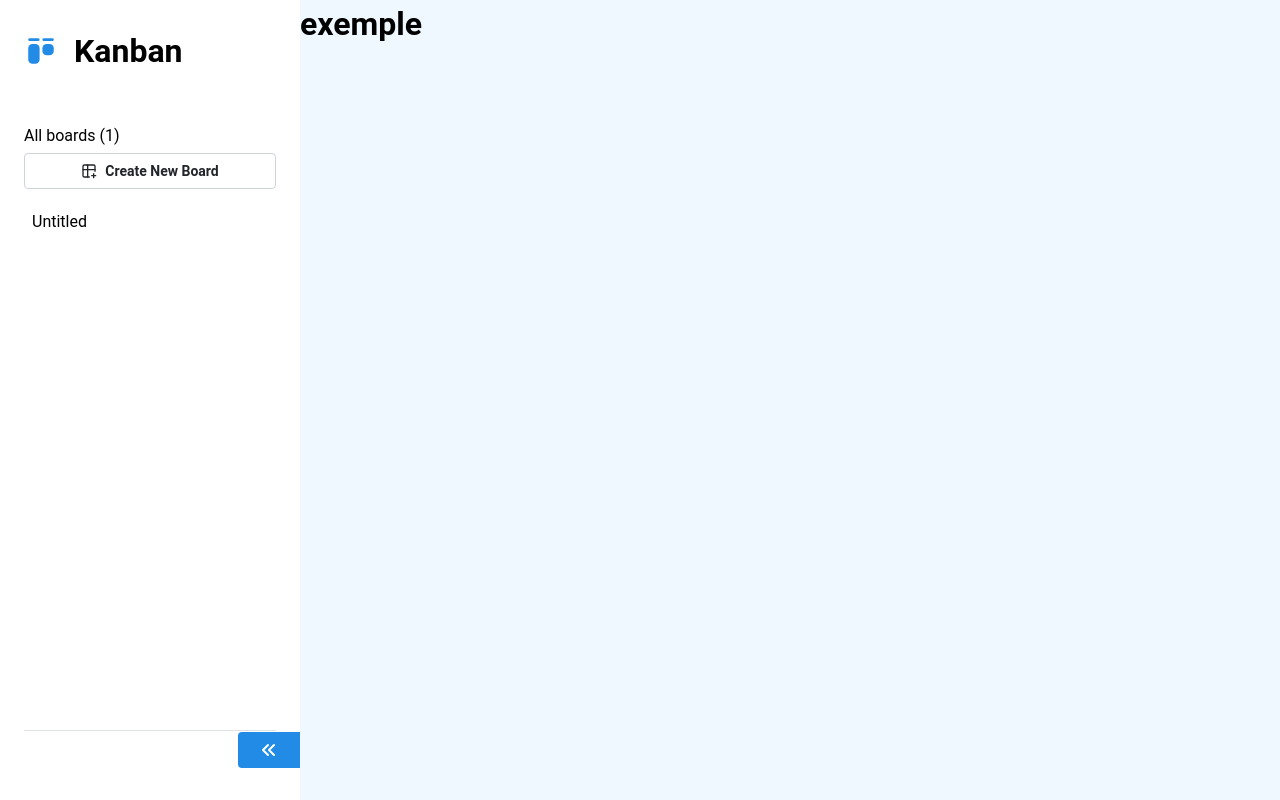
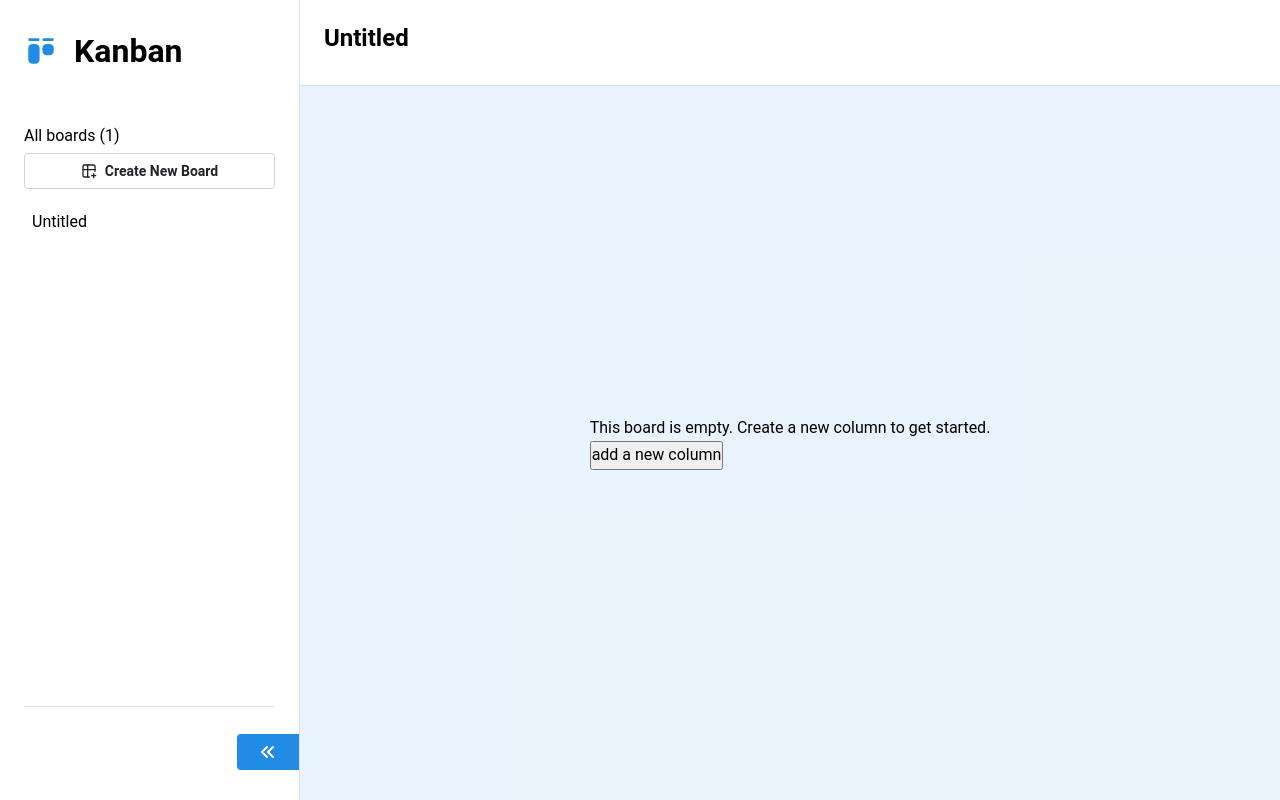
Before and after one commit to Alain-sys/kanban, a React (Vite) app: page / in a window 1280 px wide. Both pictures are taken after a click on the button "Create New Board". Built offline with nearby package versions, Linux system fonts and the light colour scheme.

Commit message:
feat: add column in a board

```diff
--- a/src/App.tsx
+++ b/src/App.tsx
@@ -1,15 +1,23 @@
 import { useState } from 'react';
 import Board from './components/Board/Board';
 import MenuBoard from './components/MenuBoard/MenuBoard';
+import { BoardList } from './components/MenuBoard/MenuBoard.types';
 import styles from './styles/App.module.css';
+import { getLocalStorageBoardList } from './utils/boardLocalStorage';
 
 function App() {
+  const [boardList, setBoardList] = useState<BoardList>(getLocalStorageBoardList);
   const [boardId, setBoardId] = useState<string | null>(null);
 
   return (
     <div className={styles.app}>
-      <MenuBoard boardId={boardId} setBoardId={setBoardId} />
-      <Board boardId={boardId} />
+      <MenuBoard
+        boardList={boardList}
+        setBoardList={setBoardList}
+        boardId={boardId}
+        setBoardId={setBoardId}
+      />
+      <Board boardList={boardList} setBoardList={setBoardList} boardId={boardId} />
     </div>
   );
 }
--- a/src/components/Board/Board.module.css
+++ b/src/components/Board/Board.module.css
@@ -1,4 +1,21 @@
 .board {
-  background-color: aliceblue;
   width: 100%;
+  display: flex;
+  flex-direction: column;
 }
+
+.board__title-container {
+  padding: 20px 32px 28px 24px;
+  background-color: white;
+  border-bottom: 1px solid light-dark(var(--mantine-color-gray-3), var(--mantine-color-dark-4));
+}
+
+.board__content {
+  height: 100%;
+  display: flex;
+  background-color: var(--mantine-color-blue-light);
+}
+
+.content__add-board {
+  margin: auto;
+}
--- a/src/components/Board/Board.tsx
+++ b/src/components/Board/Board.tsx
@@ -1,17 +1,70 @@
-import { getLocalStorageBoardList } from '../../utils/boardLocalStorage';
+import { useMemo } from 'react';
+import { v4 as uuidv4 } from 'uuid';
+import { BoardList } from '../MenuBoard/MenuBoard.types';
 import styles from './Board.module.css';
+import { TColumn } from './Board.types';
+import Column from './Column/Column';
 
 type Props = {
+  boardList: BoardList;
+  setBoardList: React.Dispatch<React.SetStateAction<BoardList>>;
   boardId: string | null;
 };
 
-const Board = ({ boardId }: Props) => {
-  const board = boardId ? getLocalStorageBoardList().find((board) => board.id === boardId) : null;
+const Board = ({ boardList, setBoardList, boardId }: Props) => {
+  const currentBoard = useMemo(() => {
+    return boardId
+      ? boardList.find((board) => board.id === boardId)
+      : boardList.length > 0
+        ? boardList[0]
+        : null;
+  }, [boardId, boardList]);
+  console.log('currentBoard:', currentBoard);
+  console.log('boardId', boardId);
+  const handleClickAddColumn = () => {
+    if (!currentBoard) return;
+
+    const newList: TColumn = {
+      id: uuidv4(),
+      title: 'Untitled',
+      tasks: [],
+    };
+
+    setBoardList((prevBoardList) =>
+      prevBoardList.map((board) =>
+        board.id === currentBoard.id ? { ...board, columns: [...board.columns, newList] } : board
+      )
+    );
+  };
+
   return (
     <div className={styles.board}>
-      <div>
-        <h1>{board ? board.title : 'exemple'}</h1>
-      </div>
+      {currentBoard ? (
+        <>
+          <div className={styles['board__title-container']}>
+            <h2 className={styles.board__title}>{currentBoard.title}</h2>
+          </div>
+          <div className={styles.board__content}>
+            {currentBoard.columns && currentBoard.columns.length > 0 ? (
+              <div style={{ display: 'flex' }}>
+                {currentBoard.columns.map((column) => (
+                  <Column key={column.id} column={column} />
+                ))}
+                <button onClick={handleClickAddColumn}>+</button>
+              </div>
+            ) : (
+              <div className={styles['content__add-board']}>
+                <p>This board is empty. Create a new column to get started.</p>
+                <button className={styles.board__content__addcolumn} onClick={handleClickAddColumn}>
+                  add a new column
+                </button>
+              </div>
+            )}
+          </div>
+        </>
+      ) : (
+        <p>Create a board for getting started</p>
+      )}
     </div>
   );
 };
--- /dev/null
+++ b/src/components/Board/Column/Column.tsx
@@ -0,0 +1,19 @@
+import { TColumn } from '../Board.types';
+import styles from './Column.module.css';
+
+type Props = {
+  column: TColumn;
+};
+
+const Column = ({ column }: Props) => {
+  return (
+    <div
+      className={styles.board__list}
+      style={{ border: '1px solid red', height: '400px', width: '200px' }}
+    >
+      <p>I'm a List </p>
+    </div>
+  );
+};
+
+export default Column;
--- a/src/components/MenuBoard/BoardItem/BoardItem.module.css
+++ b/src/components/MenuBoard/BoardItem/BoardItem.module.css
@@ -6,6 +6,11 @@
   align-items: center;
   padding: 0 24px 0 32px;
   gap: 16px;
+  white-space: nowrap;
+}
+
+.menu__board--open {
+  background-color: #f5f5f5;
 }
 
 .menu__board:hover {
--- a/src/components/MenuBoard/BoardItem/BoardItem.tsx
+++ b/src/components/MenuBoard/BoardItem/BoardItem.tsx
@@ -1,6 +1,6 @@
 import { TextInput } from '@mantine/core';
 import { useState } from 'react';
-import { Board } from '../../Board/Board.types';
+import { TBoard } from '../../Board/Board.types';
 import { BoardList } from '../MenuBoard.types';
 import MenuBoardOptions from '../MenuBoardOptions/MenuBoardOptions';
 import styles from './BoardItem.module.css';
@@ -8,7 +8,7 @@ import styles from './BoardItem.module.css';
 type Props = {
   boardList: BoardList;
   setBoardList: React.Dispatch<React.SetStateAction<BoardList>>;
-  board: Board;
+  board: TBoard;
   boardId: string | null;
   setBoardId: React.Dispatch<React.SetStateAction<string | null>>;
 };
@@ -58,7 +58,7 @@ const BoardItem = ({ boardList, setBoardList, board, boardId, setBoardId }: Prop
 
   return (
     <div
-      className={styles.menu__board}
+      className={`${styles.menu__board} ${isOpenBoardOptions && styles['menu__board--open']}`}
       onClick={handleClickBoard}
       {...(!isOpenBoardOptions && { onMouseMove: handleMouseEnter })}
       {...(!isOpenBoardOptions && { onMouseLeave: handleMouseLeave })}
--- a/src/components/MenuBoard/MenuBoard.module.css
+++ b/src/components/MenuBoard/MenuBoard.module.css
@@ -10,10 +10,19 @@
 
 .menu--open {
   width: 300px;
+  border-right: 1px solid light-dark(var(--mantine-color-gray-3), var(--mantine-color-dark-4));
 }
 
 .menu--close {
   width: 0;
+}
+
+.menu__main-container {
+  height: 100%;
+  width: 100%;
+  display: flex;
+  flex-direction: column;
+  overflow: hidden;
 }
 
 .menu__container_title {
@@ -47,7 +56,6 @@
 }
 
 .menu__add_board_button {
-  position: static;
   margin-bottom: 1rem;
 }
 
@@ -71,5 +79,5 @@
 
 .menu__divider {
   margin: 10px 24px 0 24px;
-  border-top: 1px solid var(--mantine-color-gray-3);
+  border-top: 1px solid light-dark(var(--mantine-color-gray-3), var(--mantine-color-dark-4));
 }
--- a/src/components/MenuBoard/MenuBoard.tsx
+++ b/src/components/MenuBoard/MenuBoard.tsx
@@ -2,20 +2,20 @@ import { Button, ScrollArea } from '@mantine/core';
 import { IconLayoutKanbanFilled, IconTablePlus } from '@tabler/icons-react';
 import { useEffect, useState } from 'react';
 import { v4 as uuidv4 } from 'uuid';
-import { getLocalStorageBoardList } from '../../utils/boardLocalStorage';
-import { Board } from '../Board/Board.types';
+import { TBoard } from '../Board/Board.types';
 import BoardItem from './BoardItem/BoardItem';
 import ButtonVisibilityMenu from './ButtonVisibilityMenu/ButtonVisibilityMenu';
 import styles from './MenuBoard.module.css';
 import { BoardList } from './MenuBoard.types';
 
 type Props = {
+  boardList: BoardList;
+  setBoardList: React.Dispatch<React.SetStateAction<BoardList>>;
   boardId: string | null;
   setBoardId: React.Dispatch<React.SetStateAction<string | null>>;
 };
 
-const MenuBoard = ({ boardId, setBoardId }: Props) => {
-  const [boardList, setBoardList] = useState<BoardList>(getLocalStorageBoardList);
+const MenuBoard = ({ boardList, setBoardList, boardId, setBoardId }: Props) => {
   const [isOpenMenu, setIsOpenMenu] = useState<boolean>(true);
 
   useEffect(() => {
@@ -24,9 +24,10 @@ const MenuBoard = ({ boardId, setBoardId }: Props) => {
   }, [boardList]);
 
   const handleAddBoard = () => {
-    const newBoard: Board = {
+    const newBoard: TBoard = {
       id: uuidv4(),
       title: 'Untitled',
+      columns: [],
     };
 
     setBoardList([...boardList, newBoard]);
@@ -34,6 +35,7 @@ const MenuBoard = ({ boardId, setBoardId }: Props) => {
 
   return (
     <div className={`${styles.menu} ${isOpenMenu ? styles['menu--open'] : styles['menu--close']}`}>
+      <div className={styles['menu__main-container']}>
         <div className={styles.menu__container_title}>
           <IconLayoutKanbanFilled className={styles.menu__icon} />
           <h1 className={styles.menu__title}>Kanban</h1>
@@ -66,6 +68,7 @@ const MenuBoard = ({ boardId, setBoardId }: Props) => {
           </div>
         </ScrollArea>
         <span className={styles.menu__divider}></span>
+      </div>
       <ButtonVisibilityMenu isOpenMenu={isOpenMenu} setIsOpenMenu={setIsOpenMenu} />
     </div>
   );
--- a/src/components/MenuBoard/MenuBoard.types.ts
+++ b/src/components/MenuBoard/MenuBoard.types.ts
@@ -1,3 +1,3 @@
-import { Board } from "../Board/Board.types";
+import { TBoard } from "../Board/Board.types";
 
-export type BoardList = Board[];
+export type BoardList = TBoard[];
--- a/src/components/MenuBoard/MenuBoardOptions/MenuBoardOptions.tsx
+++ b/src/components/MenuBoard/MenuBoardOptions/MenuBoardOptions.tsx
@@ -1,7 +1,7 @@
 import { ActionIcon, Menu, Tooltip } from '@mantine/core';
 import { IconCopy, IconDots, IconEdit, IconTrash } from '@tabler/icons-react';
 import { v4 as uuidv4 } from 'uuid';
-import { Board } from '../../Board/Board.types';
+import { TBoard } from '../../Board/Board.types';
 import { BoardList } from '../MenuBoard.types';
 import styles from './MenuBoardOptions.module.css';
 
@@ -9,7 +9,7 @@ type Props = {
   isOpenBoardOptions: boolean;
   boardList: BoardList;
   setBoardList: React.Dispatch<React.SetStateAction<BoardList>>;
-  board: Board;
+  board: TBoard;
   setEditingBoard: React.Dispatch<React.SetStateAction<boolean>>;
   setIsOpenBoardOptions: React.Dispatch<React.SetStateAction<boolean>>;
   setIsEditingBoardTitle: React.Dispatch<React.SetStateAction<string>>;
@@ -65,11 +65,7 @@ const MenuBoardOptions = ({
       {isOpenBoardOptions && (
         <div className={styles['menu__board__option-overlay']} onClick={handleClickOverlay} />
       )}
-      <Menu
-        opened={isOpenBoardOptions}
-        withinPortal={false}
-        transitionProps={{ transition: 'pop' }}
-      >
+      <Menu opened={isOpenBoardOptions} withinPortal={true} transitionProps={{ transition: 'pop' }}>
         <Menu.Target>
           <Tooltip label="Options">
             <ActionIcon
```
Also changed, not shown: src/components/Board/Board.types.ts (+21 -2 lines), src/components/Board/Column/Column.module.css (added). Lines whose indentation alone changed are shown as unchanged.
